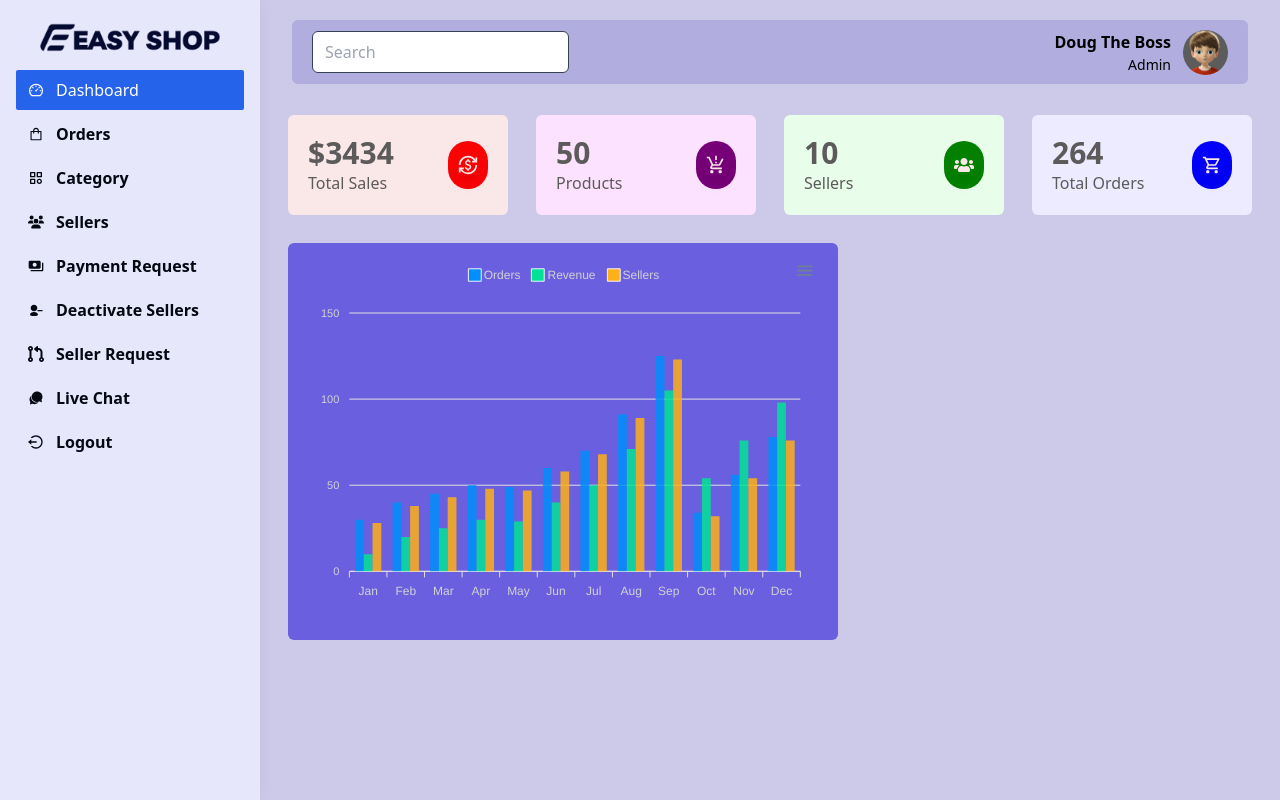
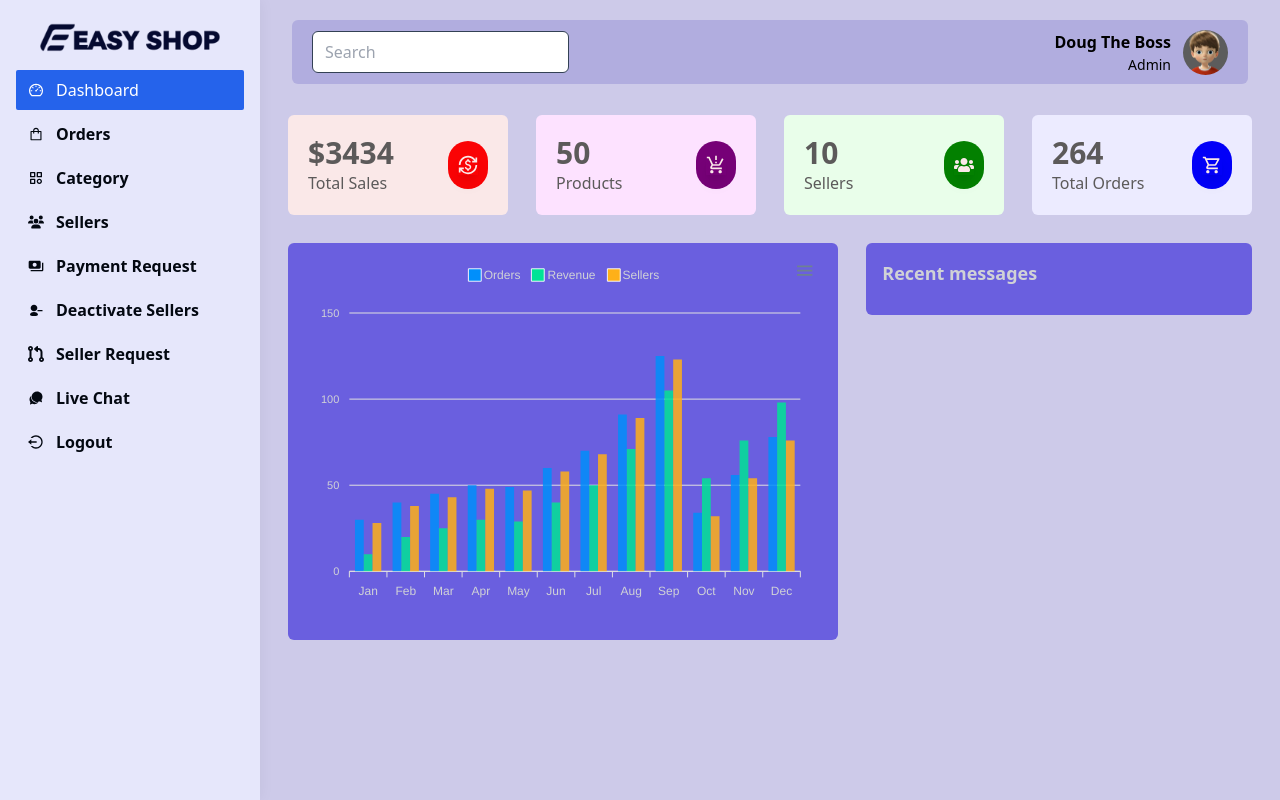
Before and after one commit to guidonunes/marketplace-mern, a React (Create React App) app in the folder dashboard/: page /admin/dashboard in a window 1280 px wide. Built offline with nearby package versions, Linux system fonts and the light colour scheme.

Commit message:
set up div structure and styling of recent sellers field

```diff
--- a/dashboard/src/views/admin/AdminDashboard.jsx
+++ b/dashboard/src/views/admin/AdminDashboard.jsx
@@ -127,6 +127,14 @@ const AdminDashboard = () => {
               />
           </div>
         </div>
+
+        <div className='w-full lg:w-5/12 pl-4 mt-6 lg:mt-0'>
+          <div className='w-full bg-[#6a5fdf] p-4 rounded-md text-[#d0d2d6]'>
+            <div className='flex justify-between items-center'>
+              <h2 className='font-semibold text-lg text-[#d0d2d6] pb-3'>Recent messages</h2>
+            </div>
+          </div>
+        </div>
       </div>
 
     </div>
```
